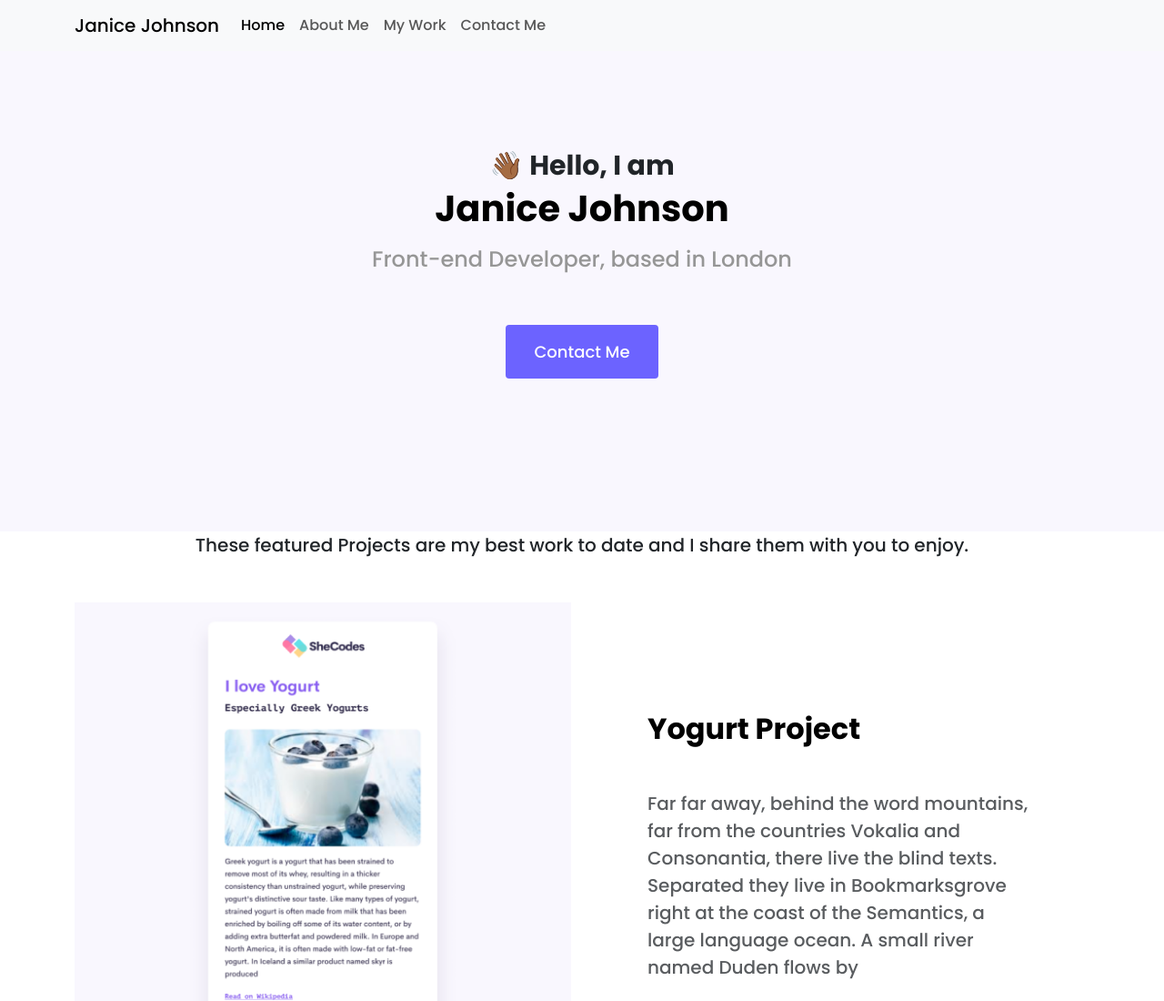
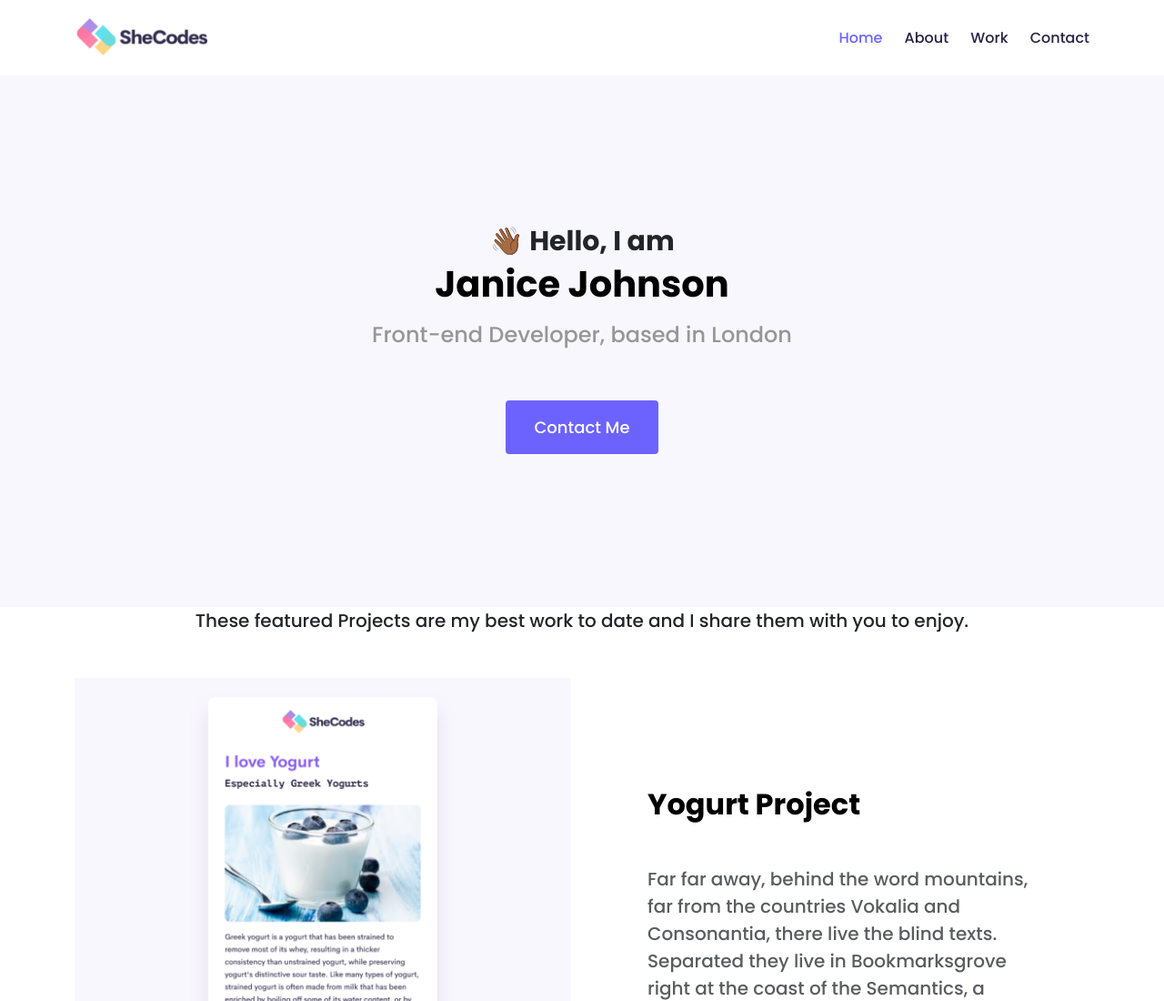
Before and after one commit to johnsonj70/Portfolio, a plain HTML site: page index.html in a window 1280 px wide. Shown: the top 1100 px of the page at 91% size. Drawn offline with nearby package versions, Linux system fonts and the light colour scheme.

Commit message:
Added top navigation bar to all pages

```diff
--- a/index.html
+++ b/index.html
@@ -1,7 +1,7 @@
 <!DOCTYPE html>
 <html lang="en">
 <head>
-    <title>Document</title>
+    <title>Home</title>
     <meta charset="UTF-8">
     <meta name="viewport" content="width=device-width, initial-scale=1.0">
 
@@ -18,30 +18,28 @@
 </head>
 
 <body>
-<nav class="navbar navbar-expand-lg navbar-light bg-light fixed-top">
 <div class="container">
-        <a class="navbar-brand" href="index.html">Janice Johnson</a>
-        <button class="navbar-toggler" type="button" data-bs-toggle="collapse" data-bs-target="#navbarNav" aria-controls="navbarNav" aria-expanded="false" aria-label="Toggle navigation">
-          <span class="navbar-toggler-icon"></span>
-        </button>
-        <div class="collapse navbar-collapse" id="navbarNav">
-          <ul class="navbar-nav">
-            <li class="nav-item">
-              <a class="nav-link active" aria-current="page" href="/">Home</a>
+    <nav class="d-flex justify-content-between">
+    <a href="/" alt="">
+      <img src="/src/images/logo.png" class="logo d-none d-md-block" alt="" />
+      <img src="/src/images/logo-small.jpg" class="logo d-block d-md-none" alt="" />
+    </a>
+      <ul>
+        <li class="active">
+            <a href="/">Home</a>
         </li>
-            <li class="nav-item">
-              <a class="nav-link" href="/about.html" title="About Janice Johnson">About Me</a>
+        <li>
+            <a href="/about.html">About</a>
         </li>
-             <li class="nav-item">
-              <a class="nav-link" href="/work.html" title="About Janice Johnson">My Work</a>
+        <li>
+            <a href="/work.html">Work</a>
         </li>
-            <li class="nav-item">
-              <a class="nav-link" href="/contact.html" title="Contact Janice Johnson">Contact Me</a>
+        <li>
+            <a href="/contact.html">Contact</a>
         </li>
       </ul>
+    </nav>
 </div>
-      </div>
-    </nav>
     <div class="hero">
         <p>👋🏾 Hello, I am</p>
         <h1>Janice Johnson</h1>
--- a/src/styles/portfolio.css
+++ b/src/styles/portfolio.css
@@ -81,6 +81,41 @@ p   {
     line-height: 2;
 }
 
+.logo {
+    max-height: 41px;
+}
+
+nav {
+    padding: 20px 0;
+}
+
+nav li {
+    display: inline;
+    list-style: none;
+    line-height: 43px;
+    font-size: 16px;
+    margin-left: 20px;
+}
+
+nav a:hover,
+nav li.active a {
+    color: var(--secondary-color);
+}
+
+nav ul {
+    padding: 0;
+    margin: 0;
+}
+
+nav a {
+    text-decoration: none;
+    color: #272142;
+}
+
+nav a:hover {
+    transition: all 100ms ease-in-out;
+}
+
 .btn-branding {
     background: var(--secondary-color);
     color: white;
@@ -92,6 +127,12 @@ p   {
     border-radius: 4px;
 }
 
+.btn-branding:hover {
+    border-color: var(--secondary-color);
+    background-color: var(--branding-color);
+    color: var(--secondary-color);
+}
+
 .btn-branding-outline {
     color: var(--secondary-color);
     font-size: 18px;
@@ -99,6 +140,12 @@ p   {
     padding: 15px 30px;
     border-radius: 4px;
     border: 1px solid var(--secondary-color);
+}
+
+.btn-branding-outline:hover {
+    border-color: var(--secondary-color);
+    background-color: var(--secondary-color);
+    color: var(--branding-color);
 }
 
 .project-description {
```
Also changed, not shown: about.html (+15 -17 lines), contact.html (+16 -18 lines), work.html (+16 -18 lines), src/images/logo-small.jpg (added), src/images/logo.png (added). Lines whose indentation alone changed are shown as unchanged.
